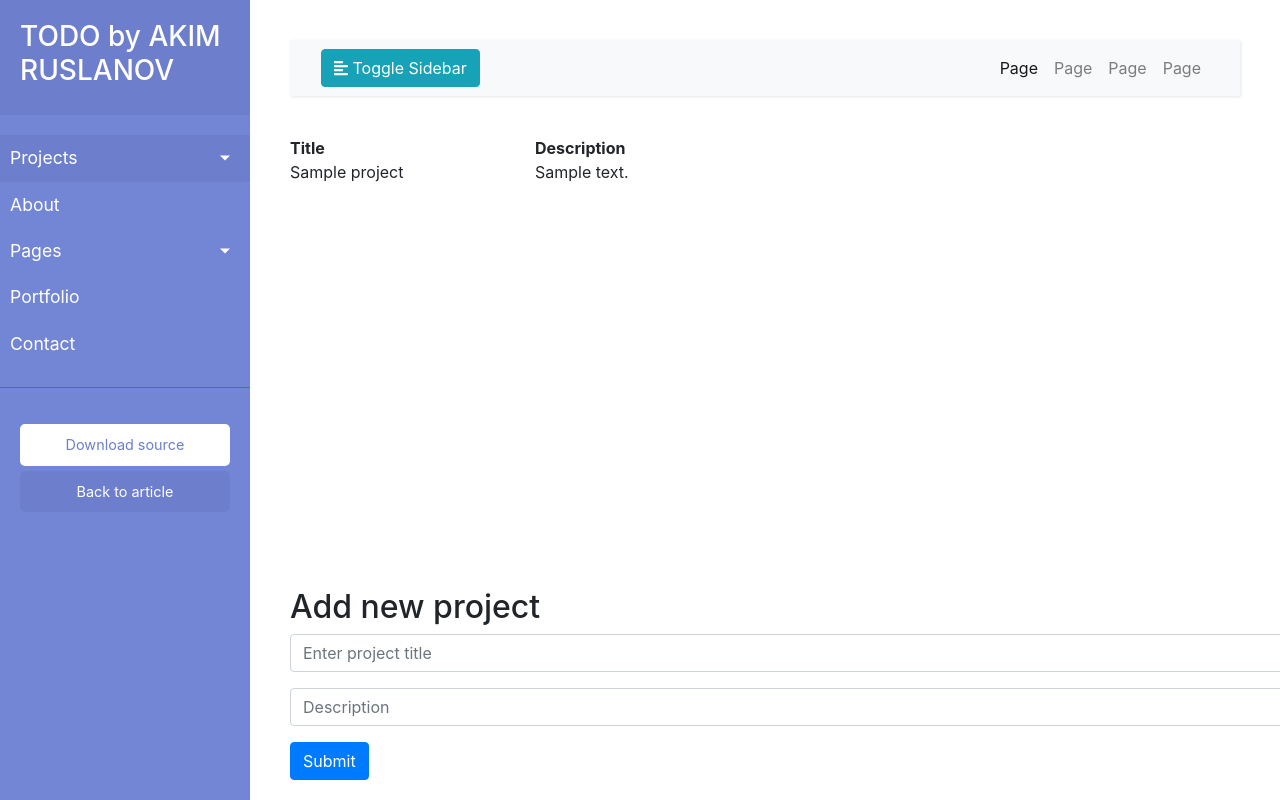
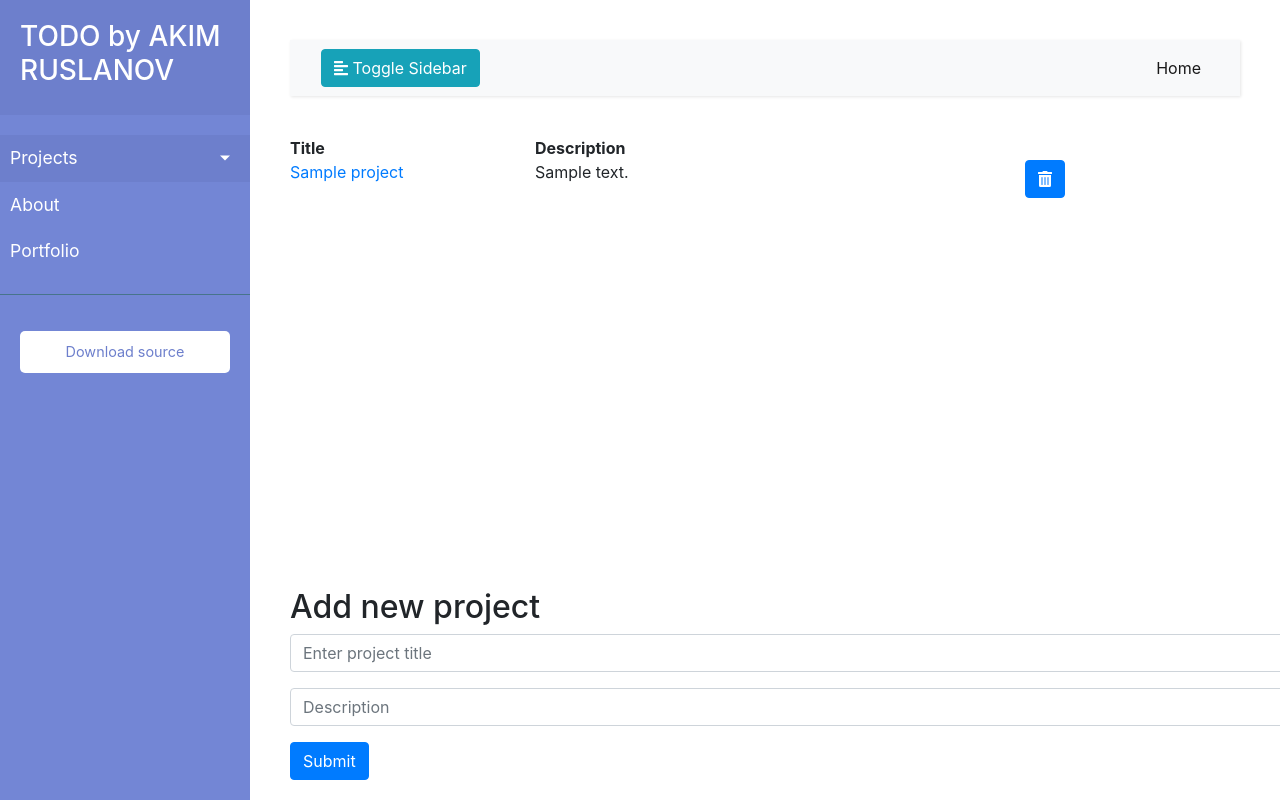
Before and after one commit to akim-ruslanov/todo_flask, a Flask app: page /project_page in a window 1280 px wide. Run offline with Flask 2, Linux system fonts and the light colour scheme; tables that the repository leaves empty hold one stand-in row (values such as "Sample post"); some libraries are stand-ins or nearby versions.

Commit message:
completed front end

```diff
--- a/app.py
+++ b/app.py
@@ -21,7 +21,6 @@ class Task(db.Model):
         self.due_date = due_date
         # self.date_created = datetime.utcnow
         self.tag = tag  # check what happens when tag is empty
-        # TODO
         self.done = False
         self.project_id = project_id
 
@@ -39,7 +38,6 @@ class Project(db.Model):
     def __init__(self, title, description):
         self.title = title
         self.description = description
-        # TODO check what happens when description is empty
 
     def __repr__(self):
         return '<Project Title %s>' % self.title
@@ -51,14 +49,22 @@ db.create_all()
 @app.route('/')
 def tasks_list():
     projects = Project.query.all()
-    project_active = projects[0]
+    if (len(projects) != 0):
+        project_active = projects[0]
+    else:
+        project_active = -1
     return render_template('index.html', projects=projects, project_active=project_active)
+
 
 @app.route('/project_page')
 def add_project_page():
     projects = Project.query.all()
     return render_template('add_project.html', projects=projects)
 
+@app.route('/about')
+def about():
+    projects = Project.query.all()
+    return render_template('about.html', projects=projects)
 
 @app.route('/<int:project_id>')
 def project_tasks(project_id):
@@ -72,8 +78,7 @@ def add_project():
     title = request.form['title']
     desc = request.form['desc']
     if not title:
-        return None  # stub
-        # TODO mechanism to alert user
+        return redirect('/')  # stub
     project = Project(title, desc)
     db.session.add(project)
     db.session.commit()
@@ -83,14 +88,13 @@ def add_project():
 @app.route('/task/<int:project_id>', methods=['POST'])
 def add_task(project_id):
     title = request.form['title']
-    due_date = datetime.strptime(request.form['due_date'], '%m/%d/%Y %H:%M %p')
+    due_date = datetime.strptime(request.form['due_date'], '%Y-%m-%d')
     # project_id = int(request.form['project_id'])
     project_id = project_id
     print(request.form)
     if not title:
         # alert user
-        # TODO
-        return None
+        return redirect('/')
     task = Task(title, due_date, '', project_id)
     db.session.add(task)
     db.session.commit()
@@ -105,6 +109,17 @@ def delete_task(task_id):
     db.session.delete(task)
     db.session.commit()
     return redirect('/')
+
+@app.route('/delete_project/<int:project_id>')
+def delete_project(project_id):
+    project = Project.query.get(project_id)
+    projects = Project.query.all()
+    if not Project:
+        return redirect('/'+project_id)
+    db.session.delete(project)
+    db.session.commit()
+    return redirect('/'+str(project_id))
+
 
 
 @app.route('/done/<int:task_id>')
--- a/templates/add_project.html
+++ b/templates/add_project.html
@@ -8,8 +8,11 @@
     <dt class="col-sm-3">Title</dt>
     <dt class="col-sm-9">Description</dd>
         {% for project in projects %}
-        <dd class="col-sm-3"> {{ project.title }} </dt>
-        <dd class="col-sm-9"> {{project.description }}</dd>
+        <dd class="col-sm-3"> <a href="/{{ project.id }}">{{ project.title }}</a>  </dt>
+        <dd class="col-sm-6"> {{project.description }}</dd>
+        <dd class="col-sm-1">
+          <a href="/delete_project/{{ project.id }}" class="btn btn-primary"><i class="fas fa-trash-alt"></i></a>
+        </dd>
     {% endfor %}
   </dl>
 
--- a/templates/base.html
+++ b/templates/base.html
@@ -41,33 +41,13 @@
                     <a href="/about">About</a>
                 </li>
                 <li>
-                    <a href="#pageSubmenu" data-toggle="collapse" aria-expanded="false" class="dropdown-toggle">Pages</a>
-                    <ul class="collapse list-unstyled" id="pageSubmenu">
-                        <li>
-                            <a href="#">Page 1</a>
-                        </li>
-                        <li>
-                            <a href="#">Page 2</a>
-                        </li>
-                        <li>
-                            <a href="#">Page 3</a>
-                        </li>
-                    </ul>
-                </li>
-                <li>
                     <a href="#">Portfolio</a>
-                </li>
-                <li>
-                    <a href="#">Contact</a>
                 </li>
             </ul>
 
             <ul class="list-unstyled CTAs">
                 <li>
-                    <a href="" class="download" style="color: #6d7fcc;">Download source</a>
-                </li>
-                <li>
-                    <a href="https://bootstrapious.com/p/bootstrap-sidebar" class="article">Back to article</a>
+                    <a href="https://github.com/akim-ruslanov/todo_flask" class="download" style="color: #6d7fcc;">Download source</a>
                 </li>
             </ul>
         </nav>
@@ -89,16 +69,7 @@
                     <div class="collapse navbar-collapse" id="navbarSupportedContent">
                         <ul class="nav navbar-nav ml-auto">
                             <li class="nav-item active">
-                                <a class="nav-link" href="#">Page</a>
-                            </li>
-                            <li class="nav-item">
-                                <a class="nav-link" href="#">Page</a>
-                            </li>
-                            <li class="nav-item">
-                                <a class="nav-link" href="#">Page</a>
-                            </li>
-                            <li class="nav-item">
-                                <a class="nav-link" href="#">Page</a>
+                                <a class="nav-link" href="/">Home</a>
                             </li>
                         </ul>
                     </div>
```
Also changed, not shown: templates/about.html (added, +12 -0 lines), templates/index.html (+6 -3 lines), todo.db.
